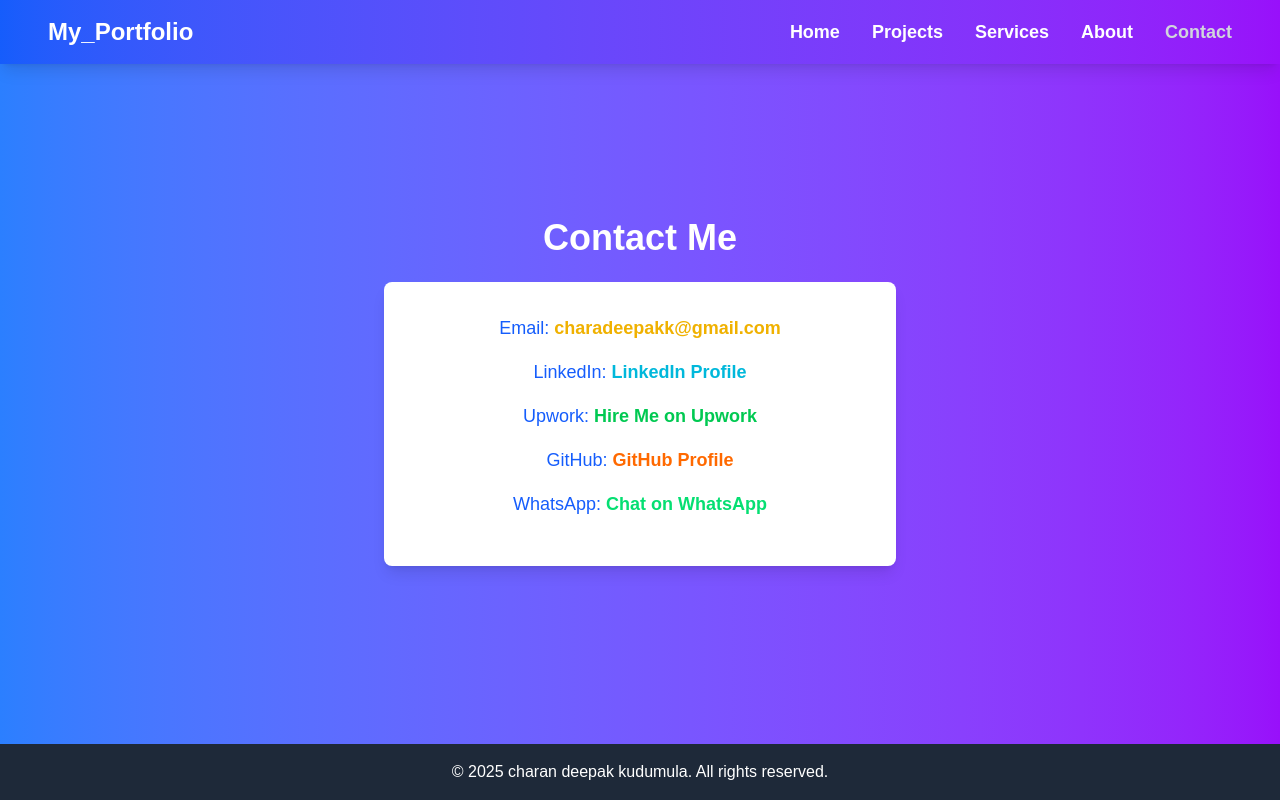
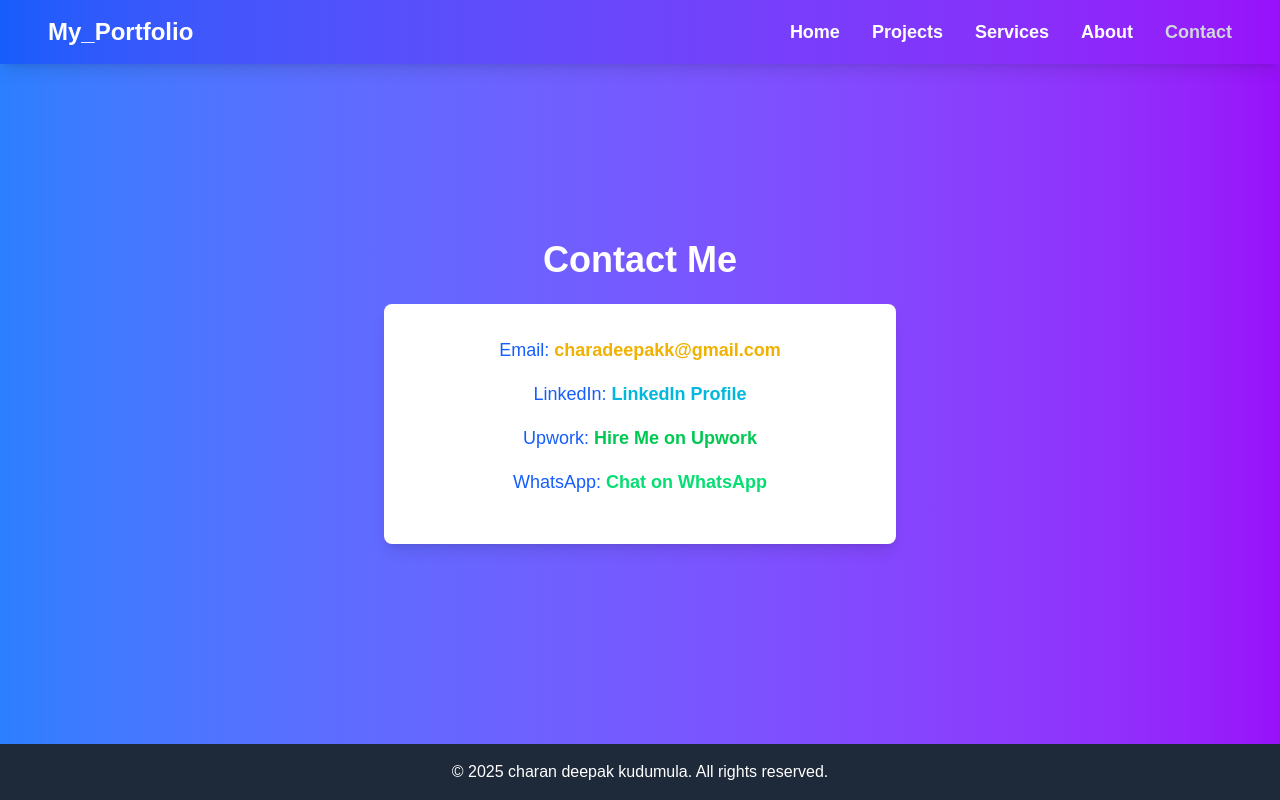
Before and after one commit to Charandeepak1234/my-Portfolio, a Next.js app: page /contact in a window 1280 px wide. Built offline with nearby package versions, Linux system fonts and the light colour scheme.

Commit message:
Update contact.js

```diff
--- a/pages/contact.js
+++ b/pages/contact.js
@@ -49,9 +49,6 @@ export default function Contact() {
           Upwork: <a href="https://www.upwork.com/freelancers/~yourprofile" target="_blank" className="text-green-500 font-semibold">Hire Me on Upwork</a>
         </p>
         <p className="text-lg mb-4">
-          GitHub: <a href="" target="_blank" className="text-orange-500 font-semibold">GitHub Profile</a>
-        </p>
-        <p className="text-lg mb-4">
           WhatsApp: <a href="https://wa.me/916281268887" target="_blank" className="text-green-400 font-semibold">Chat on WhatsApp</a>
         </p>
       </motion.div>
```
